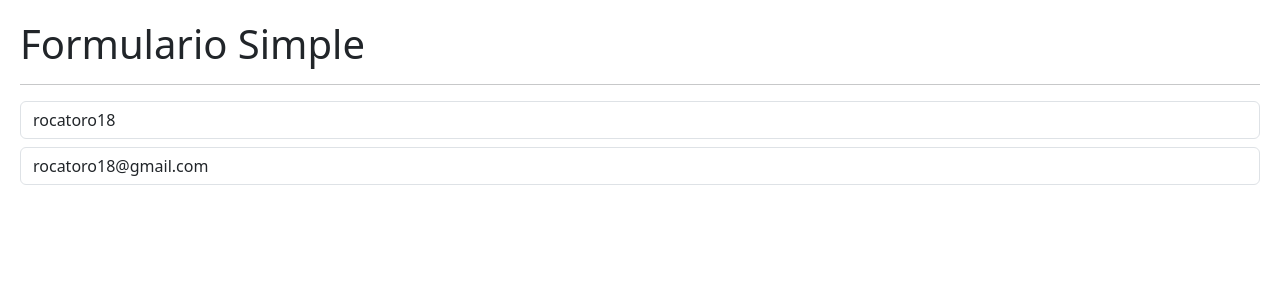
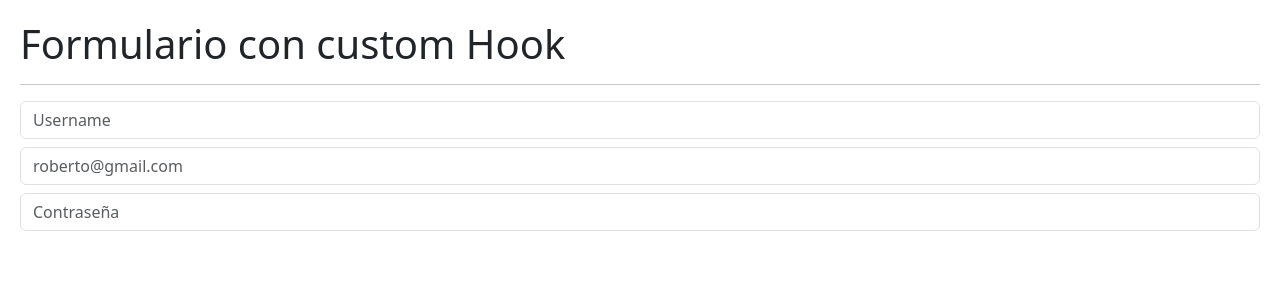
Before and after one commit to rocatoro18/hook-app, a React (Vite) app: page / in a window 1280 px wide. Shown: the top 300 px of the page. Built offline with nearby package versions, Linux system fonts and the light colour scheme.

Commit message:
form custom hook

```diff
--- /dev/null
+++ b/src/02-useEffect/FormWithCustomHook.jsx
@@ -0,0 +1,50 @@
+import { useEffect} from "react"
+import { useForm } from "../hooks/useForm"
+
+
+export const FormWithCustomHook = () => {
+
+    const {formState, onInputChange, username, email, password} = useForm({
+        username: '',
+        email: '',
+        password: '',
+    } );
+
+    //const {username, email, password} = formState;
+
+    return(
+        <>
+            <h1>Formulario con custom Hook</h1>
+            <hr/>
+
+            <input
+            type="text"
+            className="form-control"
+            placeholder="Username"
+            name="username"
+            value={username}
+            onChange={onInputChange}
+            />
+
+            <input
+            type="email"
+            className="form-control mt-2"
+            placeholder="roberto@gmail.com"
+            name="email"
+            value={email}
+            onChange={onInputChange}
+            />
+
+            <input
+            type="password"
+            className="form-control mt-2"
+            placeholder="Contraseña"
+            name="password"
+            value={password}
+            onChange={onInputChange}
+            />
+
+
+        </>
+    )
+}
--- /dev/null
+++ b/src/hooks/useForm.js
@@ -0,0 +1,22 @@
+import {useState} from 'react';
+
+export const useForm = (initialForm = {}) => {
+
+    const [formState, setFormState] = useState(initialForm);
+
+    const onInputChange = ({target}) => {
+        const {name, value} = target;
+        //console.log({name, value});
+        setFormState({
+            ...formState,
+            // PROPIEDADES COMPUTADAS DE LOS OBJETOS
+            [name] : value
+        });
+    }
+
+  return {
+    ...formState,
+    formState,
+    onInputChange
+  }
+}
--- a/src/main.jsx
+++ b/src/main.jsx
@@ -5,9 +5,10 @@
 import { CounterApp } from './01-useState/CounterApp';
 import { CounterWithCustomHook } from './01-useState/CounterWithCustomHook';
 import { SimpleForm } from './02-useEffect/SimpleForm';
+import { FormWithCustomHook } from './02-useEffect/FormWithCustomHook';
 
 ReactDOM.createRoot(document.getElementById('root')).render(
   <React.StrictMode>
-    <SimpleForm />
+    <FormWithCustomHook/>
   </React.StrictMode>,
 )
```
